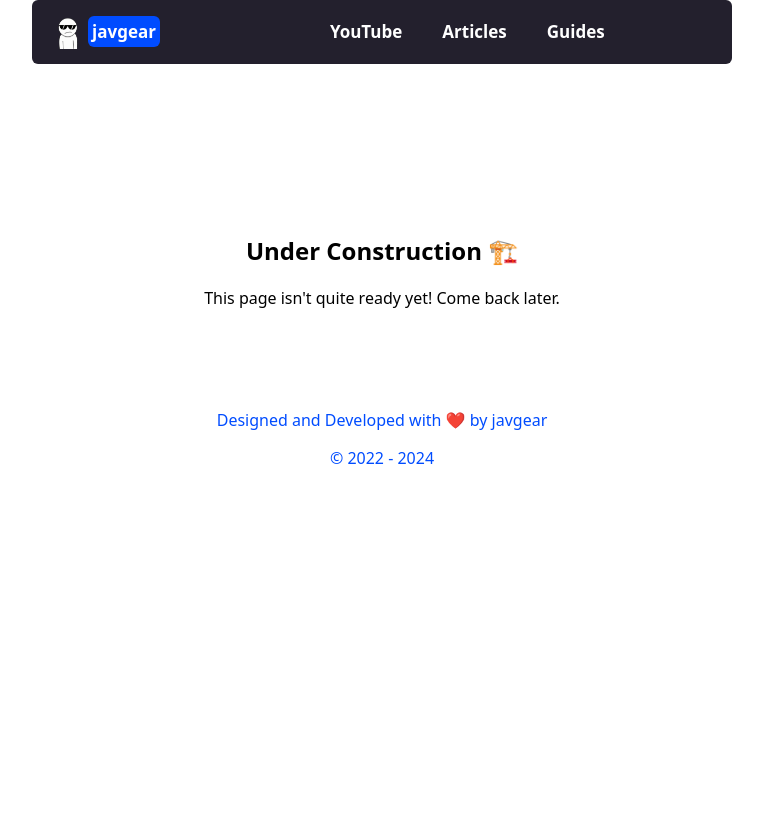
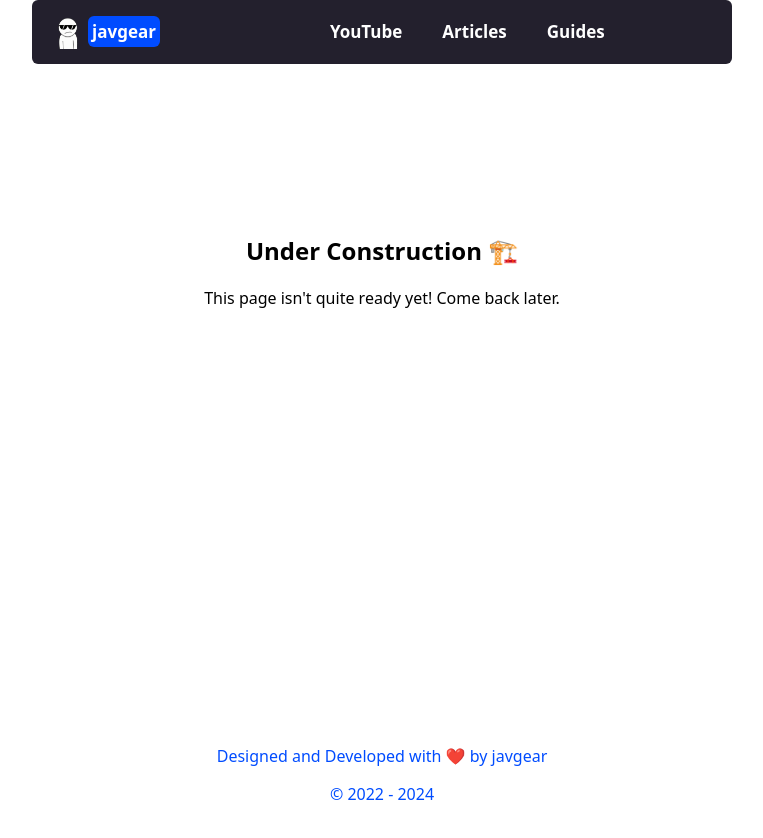
Before and after one commit to javgear/javgear-website, a plain HTML site: page guides.html in a window 1280 px wide. Shown: the whole page, without its empty margins (258-1021 px from the left). Before the commit the page ends 800 px from the top, so only its background shows below. Drawn offline with Linux system fonts and the light colour scheme.

Commit message:
Update guides.css

```diff
--- a/guides.css
+++ b/guides.css
@@ -10,6 +10,7 @@ body {
 .temp {
   text-align: center;
   padding-top: 150px;
+  padding-bottom: 25%;
 }
 
 /* FOOTER */
```
